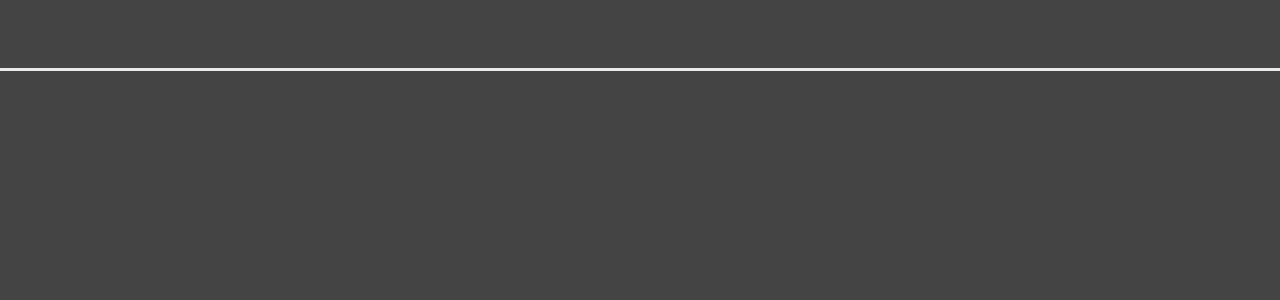
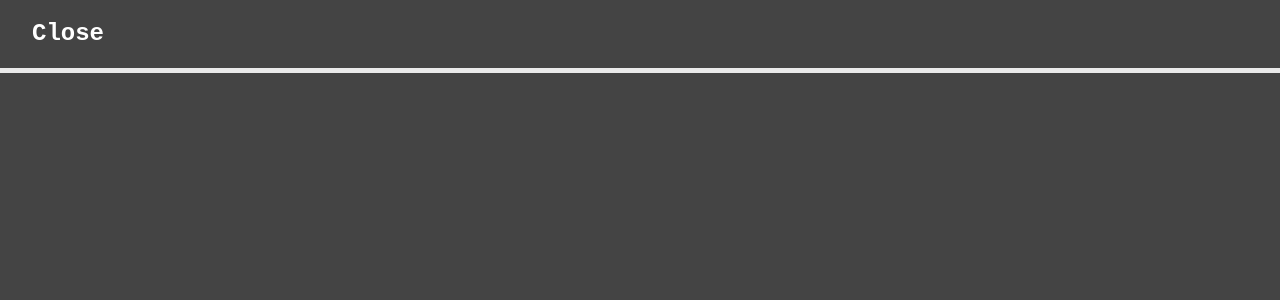
Before and after one commit to AmyHannahMorgan/AmyHannahMorgan.github.io, a Jekyll site: the page index.html, which Jekyll copies as it is, in a window 1280 px wide. Shown: the top 300 px of the page. Built offline with Jekyll 4.4.1, drawn with Linux system fonts in a browser that asks for light colours.

Commit message:
styled sandwich navigation close button

```diff
--- a/css/main.css
+++ b/css/main.css
@@ -60,11 +60,13 @@ nav.sandwich > .close {
   height: 7.5vh;
   min-height: 60px;
 
+  display: flex;
+  align-items: center;
   position: sticky;
   top: 0;
 
   background-color: #444444;
-  border-bottom: medium solid #eaeaea;
+  border-bottom: thick solid #eaeaea;
 }
 
 nav.dropdown {
@@ -72,7 +74,12 @@ nav.dropdown {
 }
 
 /* classes */
+.close > h1 {
+  font-family: 'Oxygen Mono', monospace;
+  color: white;
 
+  margin-left: 2.5%;
+}
 /* ids */
 
 /* media queries */
--- a/index.html
+++ b/index.html
@@ -16,7 +16,7 @@
 
       <nav class="sandwich">
         <div class="close">
-
+          <h1>Close</h1>
         </div>
       </nav>
 
```
